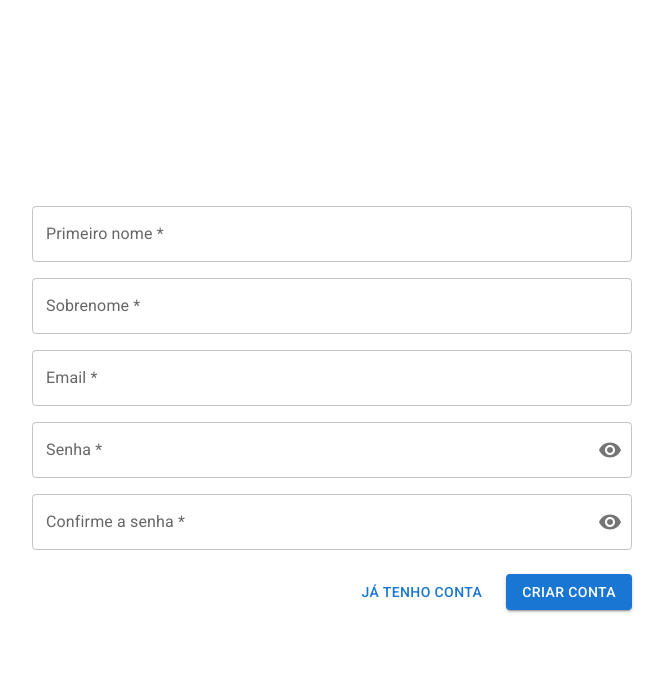
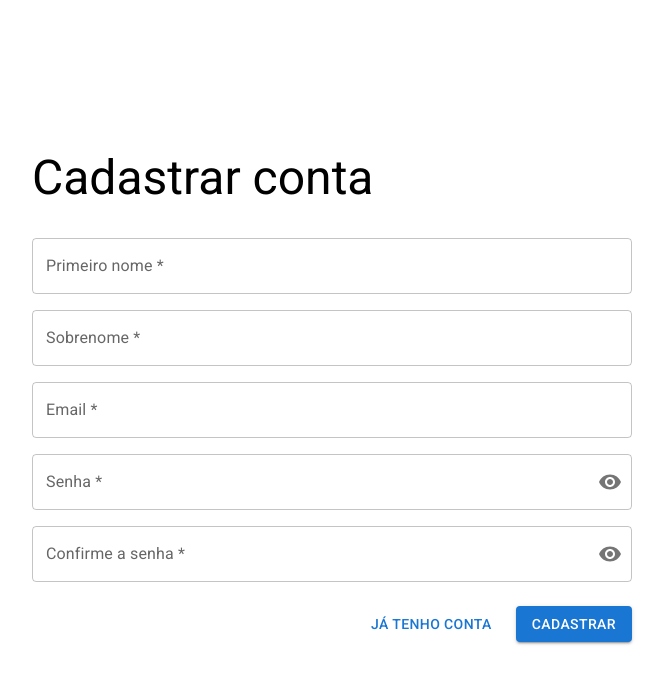
Before and after one commit to danielaraujorn/a11y-map, a React (Create React App) app in the folder front/: page /login in a window 1280 px wide. Both pictures are taken after a click on the button "NÃO TENHO CONTA". Shown: the top 684 px of the page, without its empty margins (308-972 px from the left). Built offline with nearby package versions, Linux system fonts and the light colour scheme.

Commit message:
titulo nas paginas de autenticação

```diff
--- a/front/src/components/ButtonContainer/index.ts
+++ b/front/src/components/ButtonContainer/index.ts
@@ -14,6 +14,5 @@ export const ButtonContainer = styled.div`
       margin-right: 0;
     }
   }
-  margin-bottom: 0;
   margin-right: 0;
 `;
--- /dev/null
+++ b/front/src/components/Title/index.ts
@@ -0,0 +1,7 @@
+import { Typography } from "@mui/material";
+import styled from "styled-components";
+
+export const Title = styled(Typography).attrs(() => ({
+  component: "h1",
+  variant: "h3"
+}))``;
--- a/front/src/lang/pt.json
+++ b/front/src/lang/pt.json
@@ -11,8 +11,10 @@
   "requiredField": "Campo obrigatório",
   "newPoint.headerTitle": "Novo ponto",
   "newPoint.create": "Criar",
-  "auth.newAcount": "Criar conta",
   "auth.login": "Entrar",
+  "auth.loginTitle": "Entrar na conta",
+  "auth.signUp": "Cadastrar",
+  "auth.signUpTitle": "Cadastrar conta",
   "auth.alreadyHaveAccount": "Já tenho conta",
   "auth.dontHaveAccount": "Não tenho conta",
 
--- a/front/src/screens/Login/presentation/index.tsx
+++ b/front/src/screens/Login/presentation/index.tsx
@@ -12,6 +12,7 @@ import { Form } from "../../../components/Form";
 import { VerticalCenter } from "../../../components/VerticalCenter";
 import { MarginWhenMobile } from "../../../components/MarginWhenMobile";
 import { paths } from "../../../Navigation/paths";
+import { Title } from "../../../components/Title";
 
 export const LoginPresentation = () => {
   const { formatMessage } = useIntl();
@@ -36,6 +37,9 @@ export const LoginPresentation = () => {
       <VerticalCenter>
         <MaxWidthContainer>
           <MarginWhenMobile>
+            <Box mb={4}>
+              <Title>{formatMessage({ id: "auth.loginTitle" })}</Title>
+            </Box>
             <FormProvider {...methods}>
               <Form onSubmit={handleSubmit(onSubmit)}>
                 <Box marginY={2}>
--- a/front/src/screens/SignUp/presentation/index.tsx
+++ b/front/src/screens/SignUp/presentation/index.tsx
@@ -15,6 +15,7 @@ import { Form } from "../../../components/Form";
 import { VerticalCenter } from "../../../components/VerticalCenter";
 import { MarginWhenMobile } from "../../../components/MarginWhenMobile";
 import { paths } from "../../../Navigation/paths";
+import { Title } from "../../../components/Title";
 
 export const SignUpPresentation = () => {
   const { formatMessage } = useIntl();
@@ -39,6 +40,9 @@ export const SignUpPresentation = () => {
       <VerticalCenter>
         <MaxWidthContainer>
           <MarginWhenMobile>
+            <Box mb={4}>
+              <Title>{formatMessage({ id: "auth.signUpTitle" })}</Title>
+            </Box>
             <FormProvider {...methods}>
               <Form onSubmit={handleSubmit(onSubmit)}>
                 <Box marginY={2}>
@@ -73,7 +77,7 @@ export const SignUpPresentation = () => {
                     {formatMessage({ id: "auth.alreadyHaveAccount" })}
                   </Button>
                   <Button variant="contained" type="submit">
-                    {formatMessage({ id: "auth.newAcount" })}
+                    {formatMessage({ id: "auth.signUp" })}
                   </Button>
                 </ButtonContainer>
               </Form>
```
